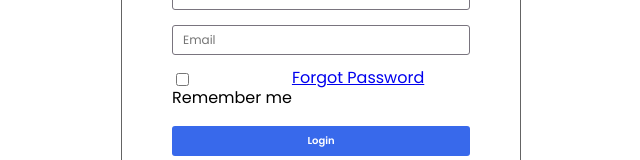
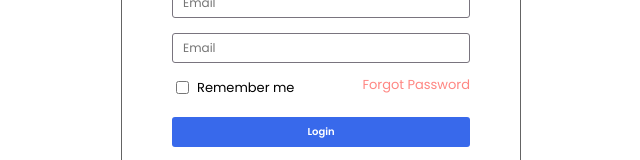
Before and after one commit to tlhalesebaeng/auth-template-frontend, a React (Vite) app in the folder frontend/: page / in a window 1280 px wide. Shown: the part 294-454 px from the top of the page, without its empty margins (319-959 px from the left). Built offline with nearby package versions, Linux system fonts and the light colour scheme.

Commit message:
using the remember me component

```diff
--- a/frontend/src/pages/authPages/Login.jsx
+++ b/frontend/src/pages/authPages/Login.jsx
@@ -1,4 +1,5 @@
 import Auth from '../../components/auth-components/Auth';
+import RememberMe from '../../components/auth-components/RememberMe';
 import Button from '../../utils/Button';
 import Input from '../../utils/Input';
 
@@ -9,13 +10,7 @@ export default function Login() {
                 <Input type="email" placeholder="Email" />
                 <Input type="email" placeholder="Email" />
             </div>
-            <div className="remeber-me-container row">
-                <div>
-                    <input type="checkbox" />
-                    <p>Remember me</p>
-                </div>
-                <a href="#">Forgot Password</a>
-            </div>
+            <RememberMe type="Login" checkboxText="Remember me" />
             <div className="question-container column">
                 <Button title="Login" />
                 <p className="question">
```
